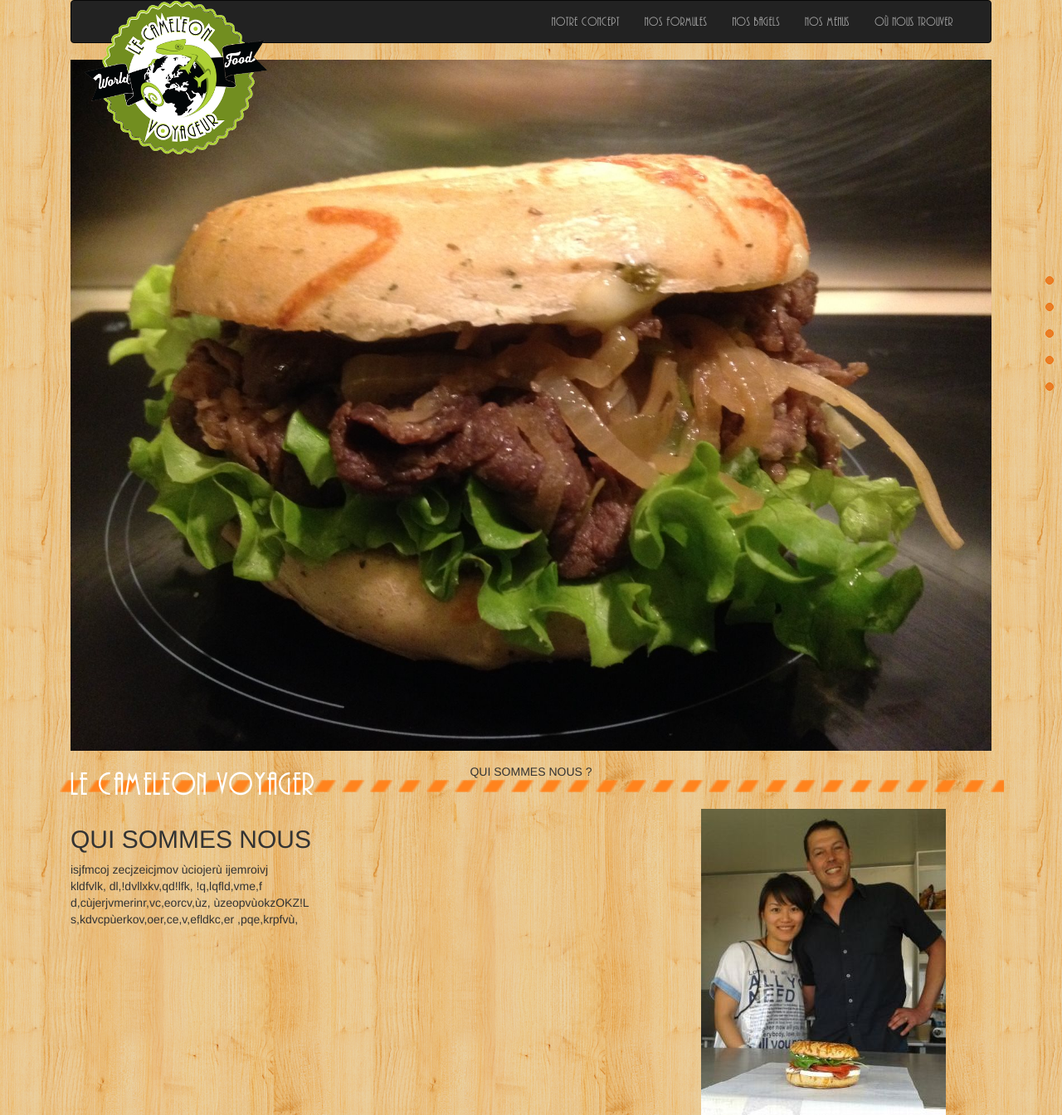
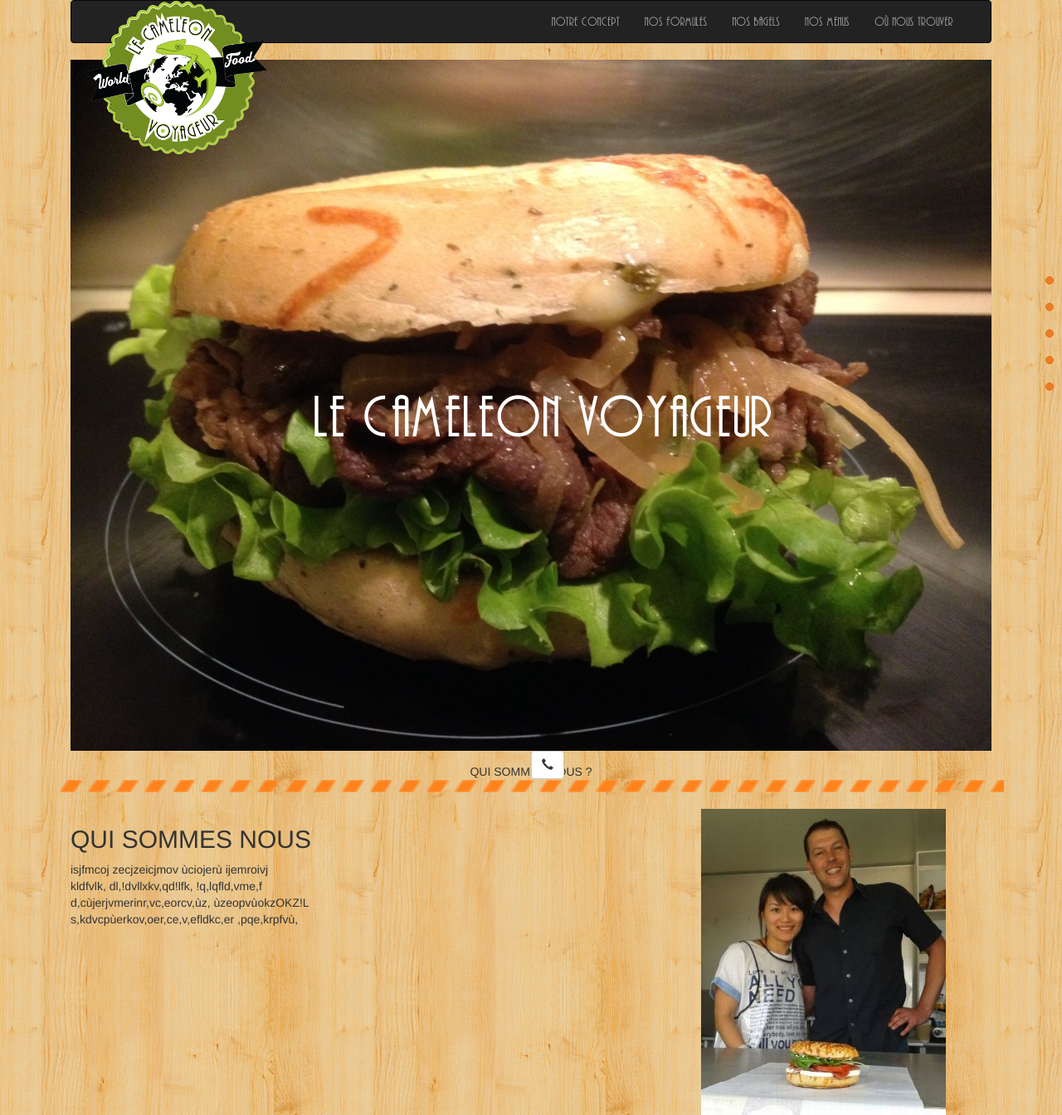
Before and after one commit to NicolasLF/Projet_LCV, a PHP site: page / in a window 1280 px wide. Shown: the top 1344 px of the page at 83% size. Run offline with PHP 8.4, Linux system fonts and the light colour scheme; some libraries are stand-ins or nearby versions.

Commit message:
logo header responsive

```diff
--- a/LCV.css
+++ b/LCV.css
@@ -118,20 +118,30 @@ body {
 
 
 .logo_header {
-	z-index: 1;
+	z-index: 2;
 	position: absolute;
 }
 
 h1 {
 	font-family: 'plaza';
 	color: white;
+	text-align: center;
+	top: 45%;
+	width: 100%;
+	font-size: calc(14px + 4vw);
+}
+.titreh1 {
 	position: absolute;
-	display: block;
-	text-align: center;
+	z-index: 1;
+
 
 }
+.fond-header {
+	text-align: center;
+	position: relative;
+}
 .bgheader {
-	position: relative;
+	/*position: relative;*/
 }
 
 #bs-example-navbar-collapse-1 {
@@ -140,3 +150,17 @@ h1 {
 .navbar {
 	font-family: 'plaza';
 }
+.header-button {
+	position: absolute;
+}
+@media only screen and (max-width: 1000px) {
+    .logo_header {
+        width: 20%;
+    }
+}
+@media only screen and (max-width: 500px) {
+    .logo_header {
+        width: 20%;
+        min-width: 80px;
+    }
+}
--- a/index.html
+++ b/index.html
@@ -23,7 +23,7 @@
 		<nav class="navbar navbar-inverse">
 			<div class="container-fluid">
 			<div>
-				<img class="logo_header" src="Images/logo_medaillon.png">
+				<img class="img-responsive logo_header" src="Images/logo_medaillon.png">
 			</div>
 
     <!-- Brand and toggle get grouped for better mobile display -->
@@ -53,9 +53,15 @@
 		</nav>
 
 		<div class="row">
-			<div class="col-xs-12">
+			<div class="col-xs-12 fond-header">
+				<h1 class="titreh1">LE CAMELEON VOYAGEUR</h1>
 			 	<img class="img-responsive bgheader" src="Images/Bagel_Header.jpg"/>
-			 	<h1 class="titreh1">LE CAMELEON VOYAGER</h1>
+			 	<button type="button" class="btn btn-default btn-circle header-button">
+				<i class="fa fa-facebook" aria-hidden="true"></i>
+				</button>
+				<button type="button" class="btn btn-default btn-circle header-button">
+				<span class="glyphicon glyphicon-earphone" aria-hidden="true"></span>
+				</button>
 			</div>
 		</div>
 	</header>
```
